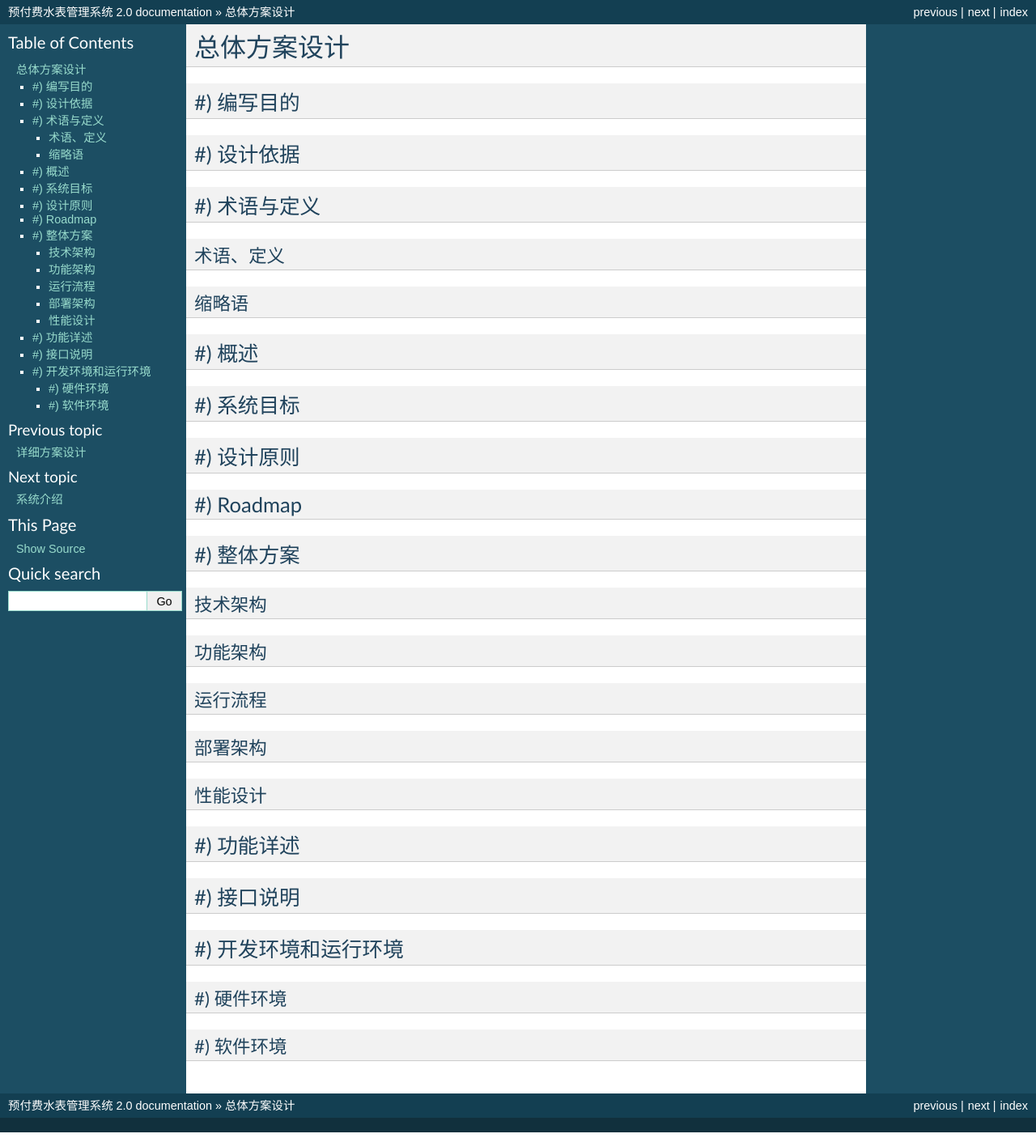
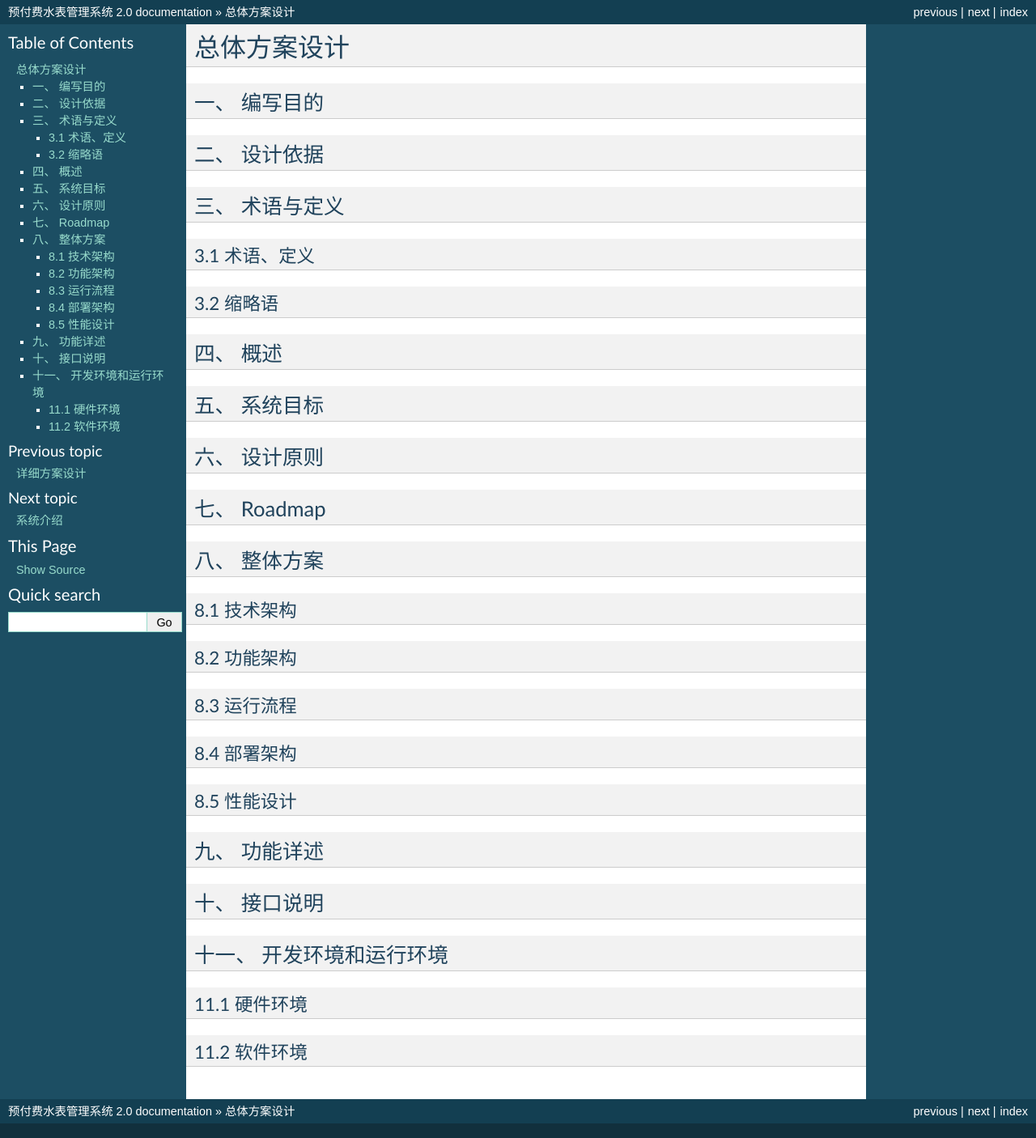
Before and after one commit to Witchie/DeisgnDoc-PrepaidWaterMeterSystem, a Sphinx documentation site: the page built from docs/maindesign.rst, in a window 1280 px wide. Shown: the whole page at 81% size. Built offline with Sphinx 7.4.7, drawn with Linux system fonts in a browser that asks for light colours.

Commit message:
梳理序号

```diff
--- a/docs/maindesign.rst
+++ b/docs/maindesign.rst
@@ -2,63 +2,63 @@
 总体方案设计
 ===============
 
-#) 编写目的
+一、 编写目的
 -----------
 
-#) 设计依据
+二、 设计依据
 -----------
 
-#) 术语与定义
+三、 术语与定义
 -------------------
 
-术语、定义
+3.1 术语、定义
 ~~~~~~~~~~~~~~~~
 
-缩略语
+3.2 缩略语
 ~~~~~~~~~~~~~~~~
 
-#) 概述
+四、 概述
 ----------------
 
-#) 系统目标
+五、 系统目标
 ---------------
 
-#) 设计原则
+六、 设计原则
 ---------------
 
-#) Roadmap
+七、 Roadmap
 ---------------
 
-#) 整体方案
+八、 整体方案
 ---------------
 
-技术架构
+8.1 技术架构
 ~~~~~~~~~~~
 
-功能架构
+8.2 功能架构
 ~~~~~~~~~~~
 
-运行流程
+8.3 运行流程
 ~~~~~~~~~~~
 
-部署架构
+8.4 部署架构
 ~~~~~~~~~~~
 
-性能设计
+8.5 性能设计
 ~~~~~~~~~~~
 
-#) 功能详述
+
+九、 功能详述
 ---------------
 
-#) 接口说明
+十、 接口说明
 ---------------
 
-
-#) 开发环境和运行环境
+十一、 开发环境和运行环境
 ---------------
 
-#) 硬件环境
+11.1 硬件环境
 ~~~~~~~~~~~
 
-#) 软件环境
+11.2 软件环境
 ~~~~~~~~~~~
```
